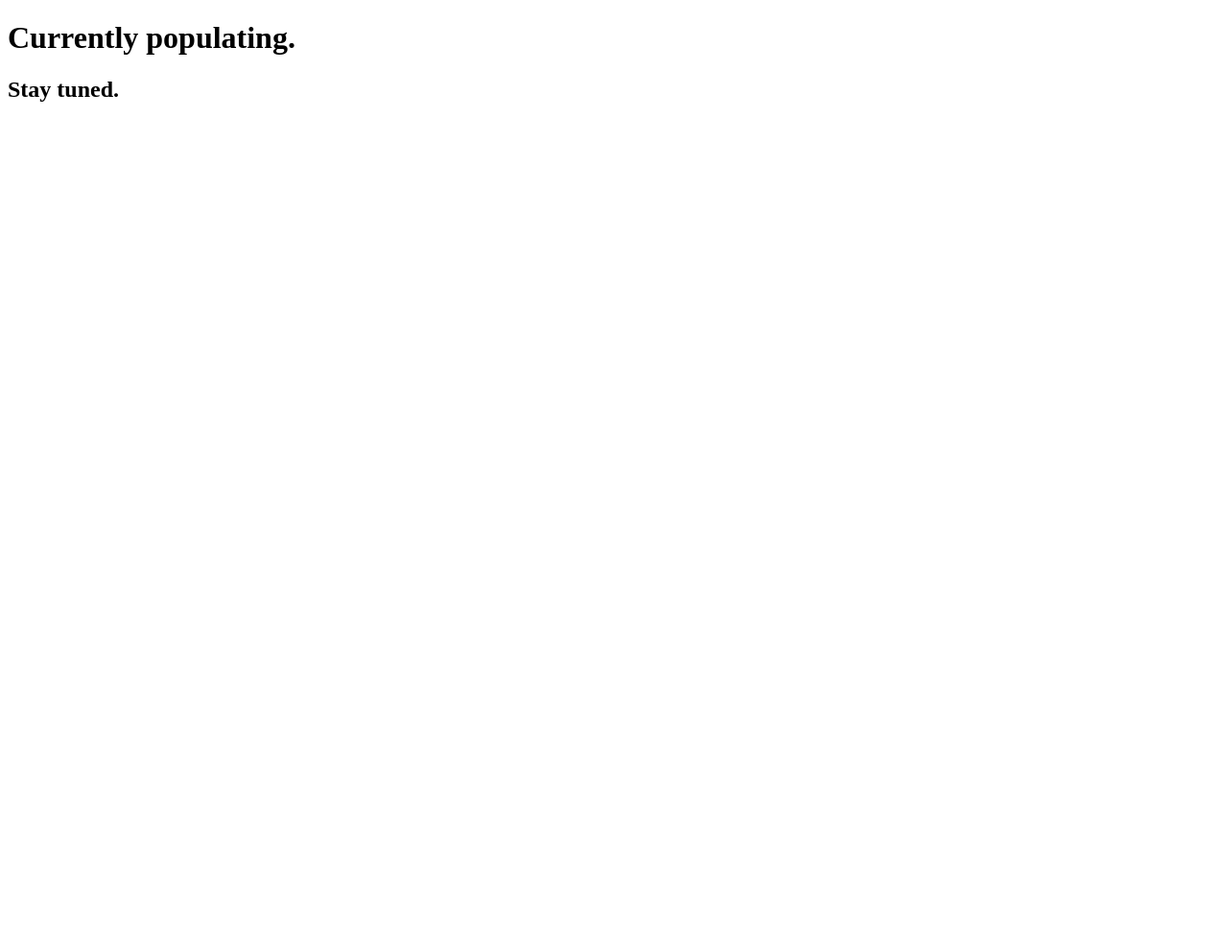
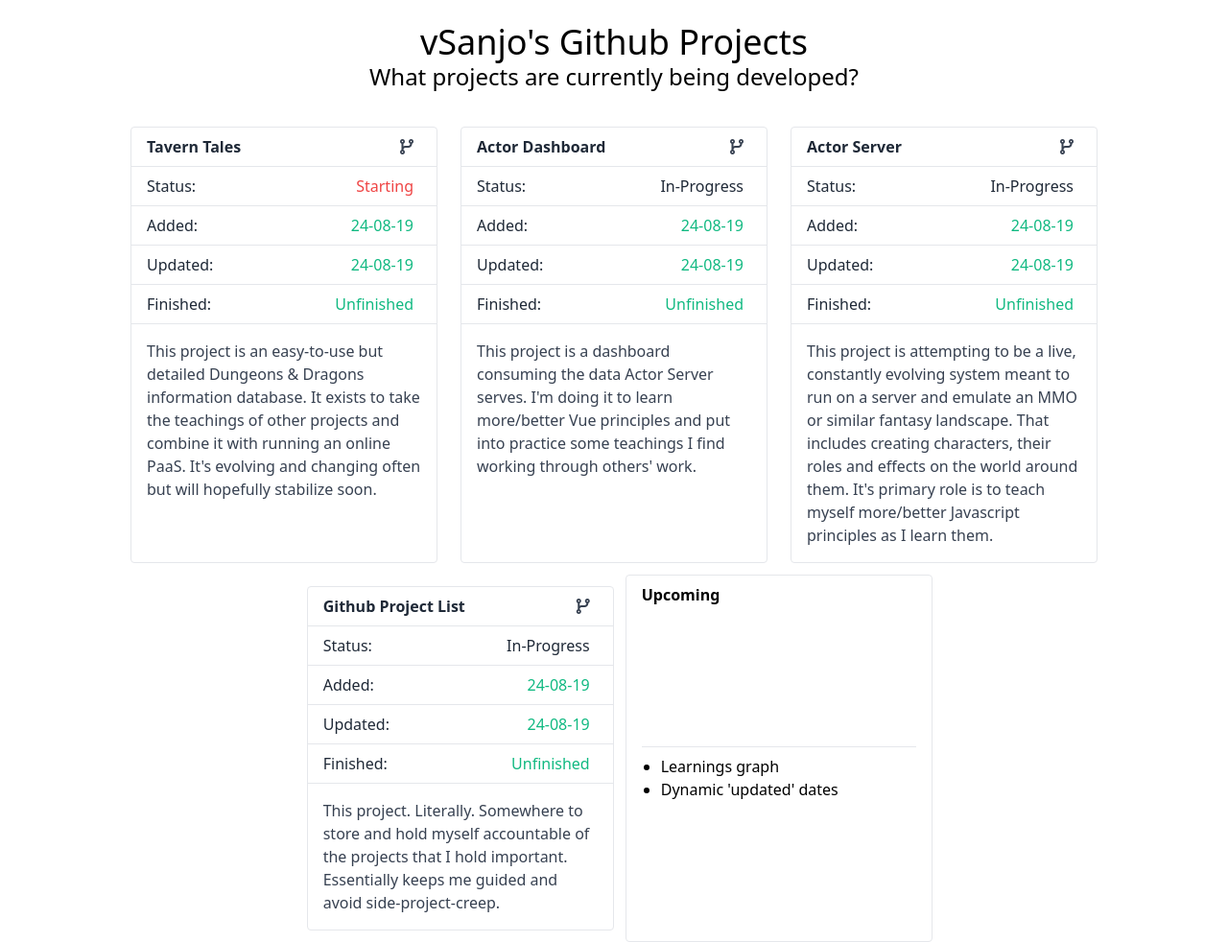
Before and after one commit to vSanjo/github, a website: page index.html in a window 1280 px wide. Shown: the whole page at 96% size. Before the commit the page ends 800 px from the top, so only its background shows below. Drawn offline with nearby package versions, Linux system fonts and the light colour scheme.

Commit message:
Update project to a simple Vue instance: - provide Vue on frontend, - create projects JSON.

```diff
--- a/index.html
+++ b/index.html
@@ -1,13 +1,131 @@
 <!DOCTYPE html>
 <html lang="en">
-<head>
-  <meta charset="UTF-8">
-  <meta name="viewport" content="width=device-width, initial-scale=1.0">
-  <meta http-equiv="X-UA-Compatible" content="ie=edge">
-  <title>vSanjo's Github Projects'</title>
-</head>
-<body>
-  <h1>Currently populating.</h1>
-  <h2>Stay tuned.</h2>
-</body>
+  <head>
+    <meta charset="UTF-8" />
+    <meta name="viewport" content="width=device-width, initial-scale=1.0" />
+    <meta http-equiv="X-UA-Compatible" content="ie=edge" />
+    <title>vSanjo's Github Projects</title>
+    <link
+      href="https://unpkg.com/tailwindcss@^1.0/dist/tailwind.min.css"
+      rel="stylesheet"
+    />
+    <script src="https://unpkg.com/vue@2.6.10/dist/vue.js"></script>
+    <script src="https://unpkg.com/axios/dist/axios.min.js"></script>
+    <script src="https://cdnjs.cloudflare.com/ajax/libs/moment.js/2.24.0/moment.min.js"></script>
+
+  </head>
+
+  <body>
+    <div id="app">
+      <div class="flex flex-wrap justify-center my-6">
+        <h1 class="w-full text-center text-4xl">vSanjo's Github Projects</h1>
+        <h2 class="w-full text-center text-2xl">
+          What projects are currently being developed?
+        </h2>
+      </div>
+      <div class="flex flex-wrap justify-center">
+        <!-- Project Card -->
+        <div
+          data-name="Project Card"
+          class="flex border flex-wrap max-w-xs m-3 rounded"
+          v-for="project in projects"
+        >
+          <div style="min-height: 320px;">
+            <div
+              class="flex flex-auto w-full py-2 px-4 border-b text-gray-800 justify-between items-center self-start"
+            >
+              <h3 class="font-semibold">{{project.name}}</h3>
+              <a v-bind:href="project.url" target="_blank" class="mr-2">
+                <i
+                  class="fas fa-code-branch text-gray-700"></i>
+                </a>
+            </div>
+            <div
+              class="flex flex-auto w-full py-2 px-4 border-b text-gray-800 justify-between items-center self-start"
+            >
+              Status: <span
+                class="mr-2"
+                v-bind:class="{
+                  'text-gray-500':  project.status == 4,
+                  'text-purple-500': project.status == 3,
+                  'text-green-500': project.status == 2,
+                  'text-orange-500': project.status == 1,
+                  'text-red-500': project.status == 0,
+                }">
+                  {{convertStatus(project.status)}}
+                </span>
+            </div>
+            <div
+              class="flex flex-auto w-full py-2 px-4 border-b text-gray-800 justify-between items-center self-start"
+            >
+              Added: <span class="mr-2 text-green-500">{{ momentConvert(project.dateAdded.$date) }}</span>
+            </div>
+             <div
+              class="flex flex-auto w-full py-2 px-4 border-b text-gray-800 justify-between items-center self-start"
+            >
+              Updated: <span class="mr-2 text-green-500">{{ momentConvert(project.dateModified.$date) }}</span>
+            </div>
+             <div
+              class="flex flex-auto w-full py-2 px-4 border-b text-gray-800 justify-between items-center self-start"
+            >
+              Finished: <span class="mr-2 text-green-500">{{ momentConvert(project.dateFinished.$date) }}</span>
+            </div>
+            <div class="flex flex-auto w-full p-4">
+              <p class="text-gray-700">{{project.description}}</p>
+            </div>
+          </div>
+        </div>
+        <!-- End Project Card-->
+
+        <div class="flex flex-wrap border py-2 px-4 rounded">
+          <h3 class="w-full border-b pb-2 mb-2 font-semibold">Upcoming</h3>
+          <ul>
+            <li class="list-disc ml-5">Learnings graph</li>
+            <li class="list-disc ml-5">Dynamic 'updated' dates</li>
+          </ul>
+        </div>
+
+      </div>
+    </div>
+    <script src="https://kit.fontawesome.com/a15aa7eef2.js"></script>
+    <script>
+      new Vue({
+        el: "#app",
+        data() {
+          return {
+            projects: {}
+          };
+        },
+        methods: {
+          momentConvert(date) {
+            // A bit hacky, but it's an MVP so.
+            if (moment(date).diff(Date.now(), 'days') < -365){
+              return "Unfinished";
+            } else {
+              return moment(date).format("DD-MM-YY");
+            }
+          },
+          convertStatus(status) {
+            switch (status){
+              case 0:
+                return "Starting";
+              case 1:
+                return "In-Progress";
+              case 2:
+                return "Finished";
+              case 3:
+                return "Abandoned";
+              default:
+                return "Unsure..";
+            }
+          }
+        },
+        mounted() {
+          axios.get("./projects.json").then(data => {
+            this.projects = data.data;
+          });
+        }
+      });
+    </script>
+  </body>
 </html>
--- /dev/null
+++ b/projects.json
@@ -0,0 +1,42 @@
+[
+  {
+    "_id": { "$oid": "5d60a61aeb2bf867ca323a9a" },
+    "dateAdded": { "$date": "2019-08-24T03:08:12.000Z" },
+    "dateFinished": { "$date": "1999-12-31T16:00:00.000Z" },
+    "dateModified": { "$date": "2019-08-24T03:09:12.000Z" },
+    "description": "This project is an easy-to-use but detailed Dungeons \u0026 Dragons information database. It exists to take the teachings of other projects and combine it with running an online PaaS. It's evolving and changing often but will hopefully stabilize soon.",
+    "name": "Tavern Tales",
+    "status": 0,
+    "url": "https://github.com/vSanjo/tavern-tales"
+  },
+  {
+    "_id": { "$oid": "5d60a59eeb2bf867ca323a98" },
+    "dateAdded": { "$date": "2019-08-24T03:08:12.000Z" },
+    "dateFinished": { "$date": "1999-12-31T16:00:00.000Z" },
+    "dateModified": { "$date": "2019-08-24T03:09:12.000Z" },
+    "description": "This project is a dashboard consuming the data Actor Server serves. I'm doing it to learn more/better Vue principles and put into practice some teachings I find working through others' work.",
+    "name": "Actor Dashboard",
+    "status": 1,
+    "url": "https://github.com/vSanjo/actor-dashboard"
+  },
+  {
+    "_id": { "$oid": "5d60a5f0eb2bf867ca323a99" },
+    "dateAdded": { "$date": "2019-08-24T03:08:12.000Z" },
+    "dateFinished": { "$date": "1999-12-31T16:00:00.000Z" },
+    "dateModified": { "$date": "2019-08-24T03:09:12.000Z" },
+    "description": "This project is attempting to be a live, constantly evolving system meant to run on a server and emulate an MMO or similar fantasy landscape. That includes creating characters, their roles and effects on the world around them. It's primary role is to teach myself more/better Javascript principles as I learn them.",
+    "name": "Actor Server",
+    "status": 1,
+    "url": "https://github.com/vSanjo/Actor-Server"
+  },
+  {
+    "_id": { "$oid": "5d60a644eb2bf867ca323a9b" },
+    "dateAdded": { "$date": "2019-08-24T03:08:12.000Z" },
+    "dateFinished": { "$date": "1999-12-31T16:00:00.000Z" },
+    "dateModified": { "$date": "2019-08-24T03:09:12.000Z" },
+    "description": "This project. Literally. Somewhere to store and hold myself accountable of the projects that I hold important. Essentially keeps me guided and avoid side-project-creep.",
+    "name": "Github Project List",
+    "status": 1,
+    "url": "https://github.com/vSanjo/github"
+  }
+]
```
